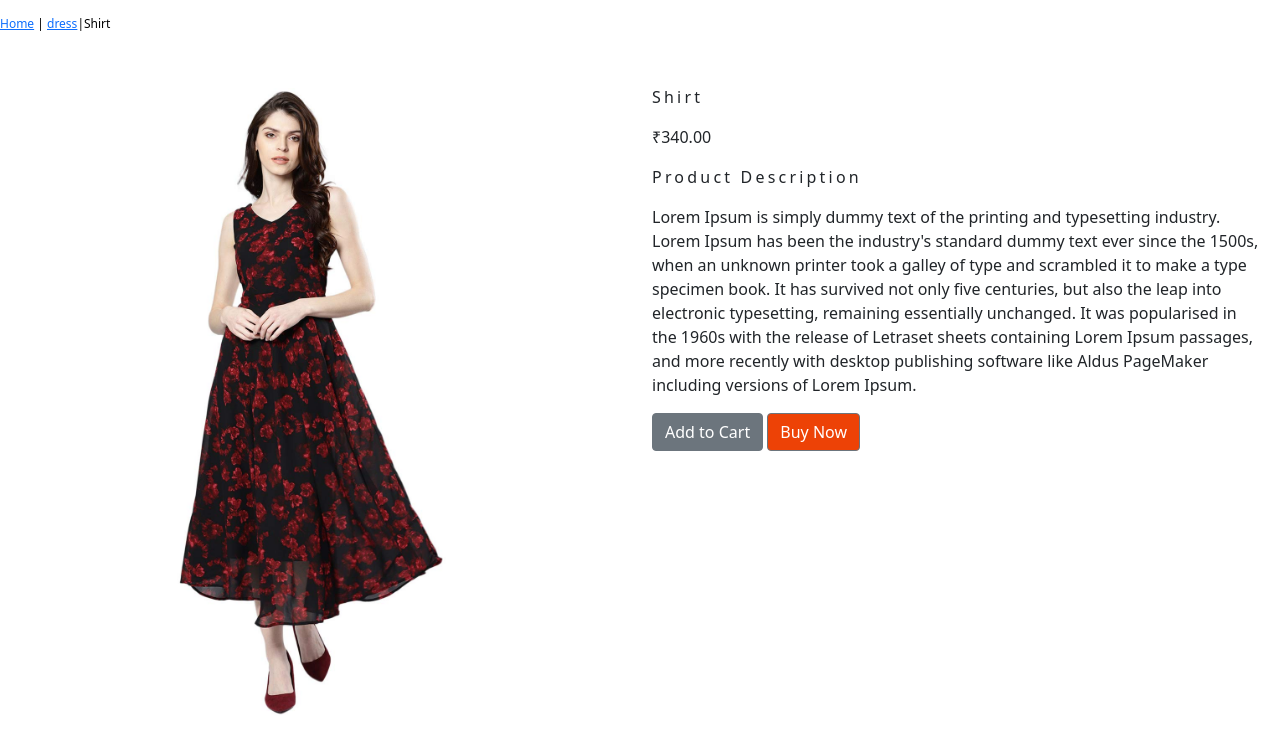
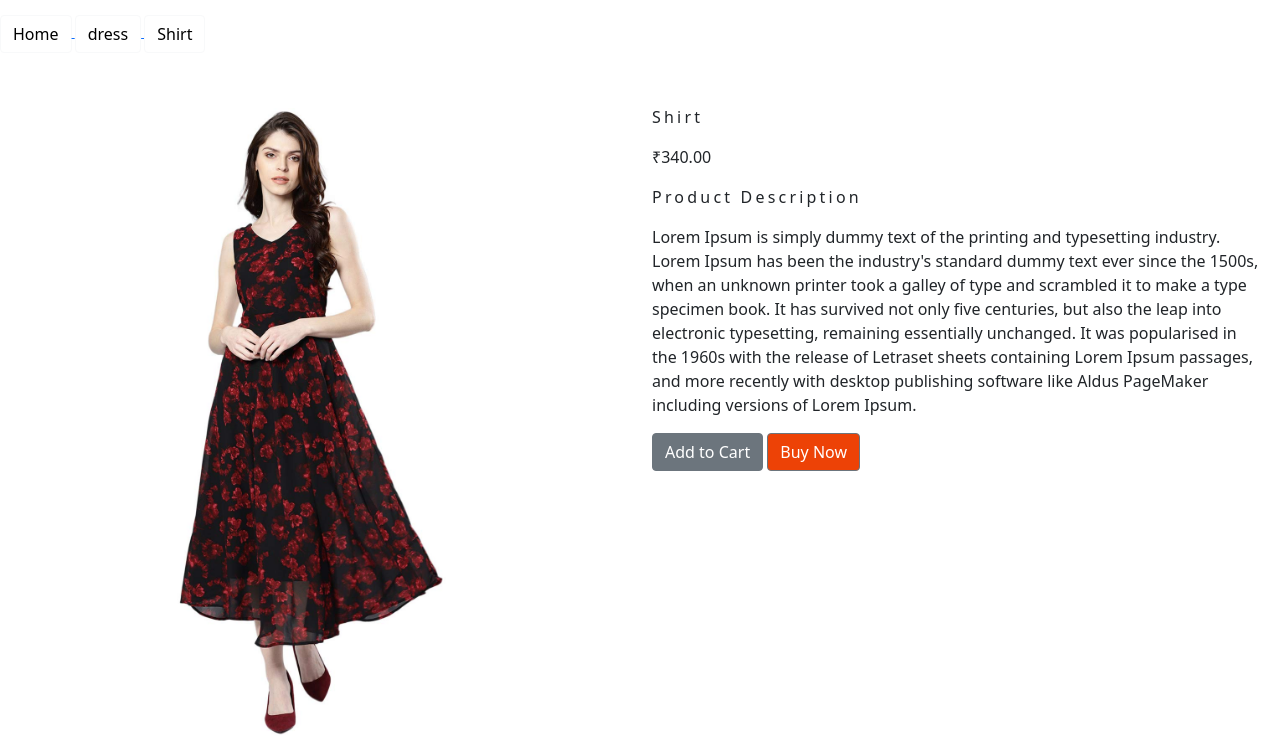
Before and after one commit to VISWAJIT-PS/ecommerceproject, a Django app: a page that uses templates/product.html in a window 1280 px wide. Shown: the part 66-811 px from the top of the page. Run offline with Django 3.2, Linux system fonts and the light colour scheme; data comes from the database, SQL or seed files in the repository; some libraries are stand-ins or nearby versions.

Commit message:
bugfix 11

```diff
--- a/static/css/custom.css
+++ b/static/css/custom.css
@@ -95,6 +95,15 @@ body {
     padding-top:15px;
     padding-bottom:10px;
 }
+
+.btn_font{
+color:black !important;
+
+}
+
+
+
+
 /***Search page***/
 
 .my_search_text{
--- a/templates/product.html
+++ b/templates/product.html
@@ -16,7 +16,15 @@
 {% block content %}
 <div class="row my_prod_row_class">
     <div class="mx_auto">
-        <p><a href="{% url 'shop:allProdCat' %}">Home</a> | <a href="{{product.category.get_url}}">{{product.category}}</a>|{{product.name}}</p>
+        <p>
+            <a href="{% url 'shop:allProdCat' %}">
+                <button type="button" class="btn btn-outline-light btn_font">Home</button>
+            </a>
+            <a href="{{product.category.get_url}}">
+                <button type="button" class="btn btn-outline-light btn_font">{{product.category}}</button>
+            </a>
+            <button type="button" class="btn btn-outline-light btn_font">{{product.name}}</button>
+        </p>
     </div>
 <div class="container">
 <br>
```
